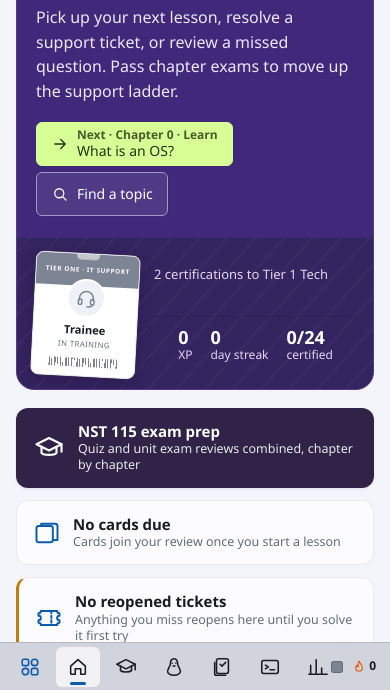
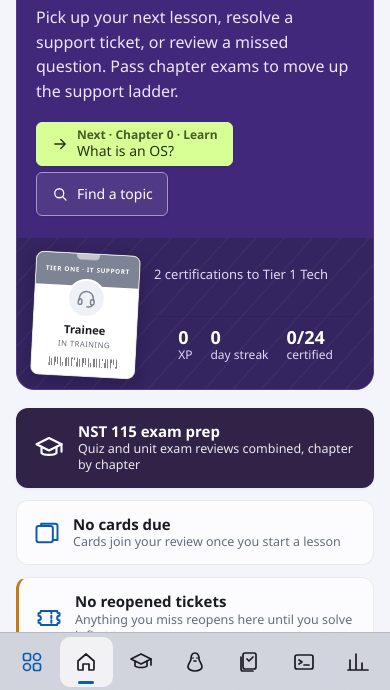
Before and after one commit to ChristianJKrantz/tier-one, a plain HTML site: page index.html in a window 390 px wide. Shown: the part 154-844 px from the top of the page. Drawn offline with Linux system fonts and the light colour scheme.

Commit message:
Even, taller bottom bar on phones with room for the home indicator; streak badge on Progress

```diff
--- a/css/style.css
+++ b/css/style.css
@@ -534,3 +534,26 @@ kbd { font-size: .72em; border: 1px solid var(--stroke2); border-bottom-width: 2
 /* the Continue button says what's next in words */
 .nextbtn { text-align: left; } .nextbtn > span { display: flex; flex-direction: column; line-height: 1.2; }
 .nextbtn small { font-size: 12px; font-weight: 600; opacity: .8; }
+
+/* ---------- taskbar: room for the iPhone home indicator, and an even bar on phones ---------- */
+.taskbar { height: calc(48px + env(safe-area-inset-bottom)); }
+.desk { bottom: calc(48px + env(safe-area-inset-bottom)); }
+.sbadge { display: none; }
+@media (max-width: 760px) {
+  .taskbar { height: calc(58px + env(safe-area-inset-bottom)); padding: 0 6px env(safe-area-inset-bottom); justify-content: stretch; }
+  .desk { bottom: calc(58px + env(safe-area-inset-bottom)); }
+  .tb-center { flex: 1; gap: 2px; justify-content: space-between; }
+  .tk { flex: 1 1 0; min-width: 0; max-width: 72px; height: 50px; border-radius: 10px; }
+  .tk .ic { width: 24px; height: 24px; }
+  .tk.on::after, .tk[aria-current]::after { bottom: 3px; }
+  .tray { display: none; }
+  .sbadge:not([hidden]) { display: inline-flex; position: absolute; top: 2px; right: calc(50% - 26px); align-items: center; gap: 1px; padding: 0 4px; height: 16px; border-radius: 8px; background: var(--task); font-size: 10px; font-weight: 700; color: var(--text); }
+  .sbadge .ic { width: 11px; height: 11px; color: #e8590c; }
+}
+.start { bottom: calc(56px + env(safe-area-inset-bottom)); max-height: calc(100dvh - 72px - env(safe-area-inset-bottom)); }
+@media (max-width: 760px) { .start { bottom: calc(64px + env(safe-area-inset-bottom)); } }
+@media (max-width: 760px) {
+  .taskbar .tk, .taskbar #startbtn { width: auto; padding: 0; margin: 0; }
+  .toast { bottom: calc(70px + env(safe-area-inset-bottom)); }
+}
+@media (max-width: 760px) { .prog td a, .prog th a { display: inline-block; padding: 8px 0; } }
--- a/index.html
+++ b/index.html
@@ -50,7 +50,7 @@
     <a class="tk" href="#/linux" data-nav="linux" aria-label="Linux unit"></a>
     <a class="tk" href="#/review" data-nav="review" aria-label="Review"><span class="badge" id="duebadge" hidden></span></a>
     <a class="tk" href="#/rush" data-nav="rush" aria-label="Run Rush command challenge"></a>
-    <a class="tk" href="#/progress" data-nav="progress" aria-label="Career ladder and progress"></a>
+    <a class="tk" href="#/progress" data-nav="progress" aria-label="Career ladder and progress"><span class="sbadge" id="streakbadge" hidden></span></a>
   </div>
   <a class="tray" href="#/progress" id="tray" aria-label="Your rank, XP and streak"></a>
 </nav>
--- a/js/app.js
+++ b/js/app.js
@@ -107,6 +107,7 @@
     tray.innerHTML = `${tierChip(r.idx)}<span class="tray-txt"><b>${esc(r.name)}</b><small>${S.xp.toLocaleString()} XP</small></span><span class="tray-streak" title="Day streak">${icon('flame')}${st}</span>`;
     const due = allDue(), b = $('#duebadge');
     b.hidden = !due; b.textContent = due > 99 ? '99+' : due;
+    const sb = $('#streakbadge'); if (sb) { sb.hidden = !st; sb.innerHTML = `${icon('flame')}${st}`; sb.title = `${st}-day streak`; } // shown on phones, where the tray is hidden
   }
   let toastT;
   function toast(msg) { const t = $('#toast'); t.textContent = msg; t.classList.add('on'); clearTimeout(toastT); toastT = setTimeout(() => t.classList.remove('on'), 2200); }
--- a/sw.js
+++ b/sw.js
@@ -2,7 +2,7 @@
    Pages and scripts are network-first (so updates show up right away) with the cache as a fallback;
    icons are cache-first. Only this site's own files are handled. */
 const CACHE_PREFIX = 'tier-one-v';
-const CACHE = CACHE_PREFIX + '15';
+const CACHE = CACHE_PREFIX + '16';
 const CORE = ['./', 'index.html', 'css/style.css', 'js/data.js', 'js/content-1.js', 'js/content-2.js', 'js/content-3.js', 'js/course.js', 'js/icons.js', 'js/app.js',
   'manifest.webmanifest?v=2', 'icon.svg?v=2', 'icon-192.png?v=2', 'icon-512.png?v=2', 'icon-maskable-512.png?v=2', 'apple-touch-icon.png?v=2'];
 self.addEventListener('install', e => { e.waitUntil(caches.open(CACHE).then(c => c.addAll(CORE)).then(() => self.skipWaiting())); });
```
